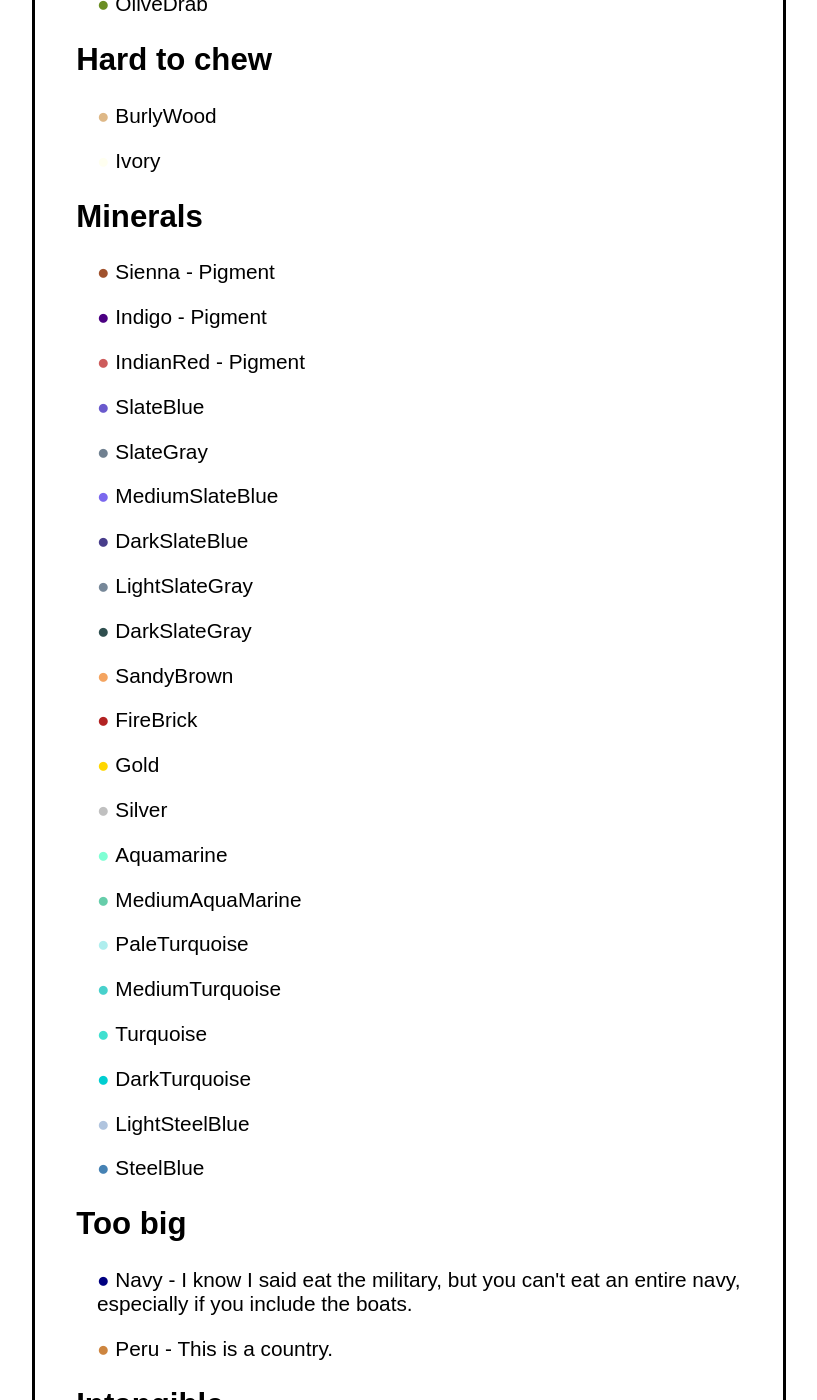
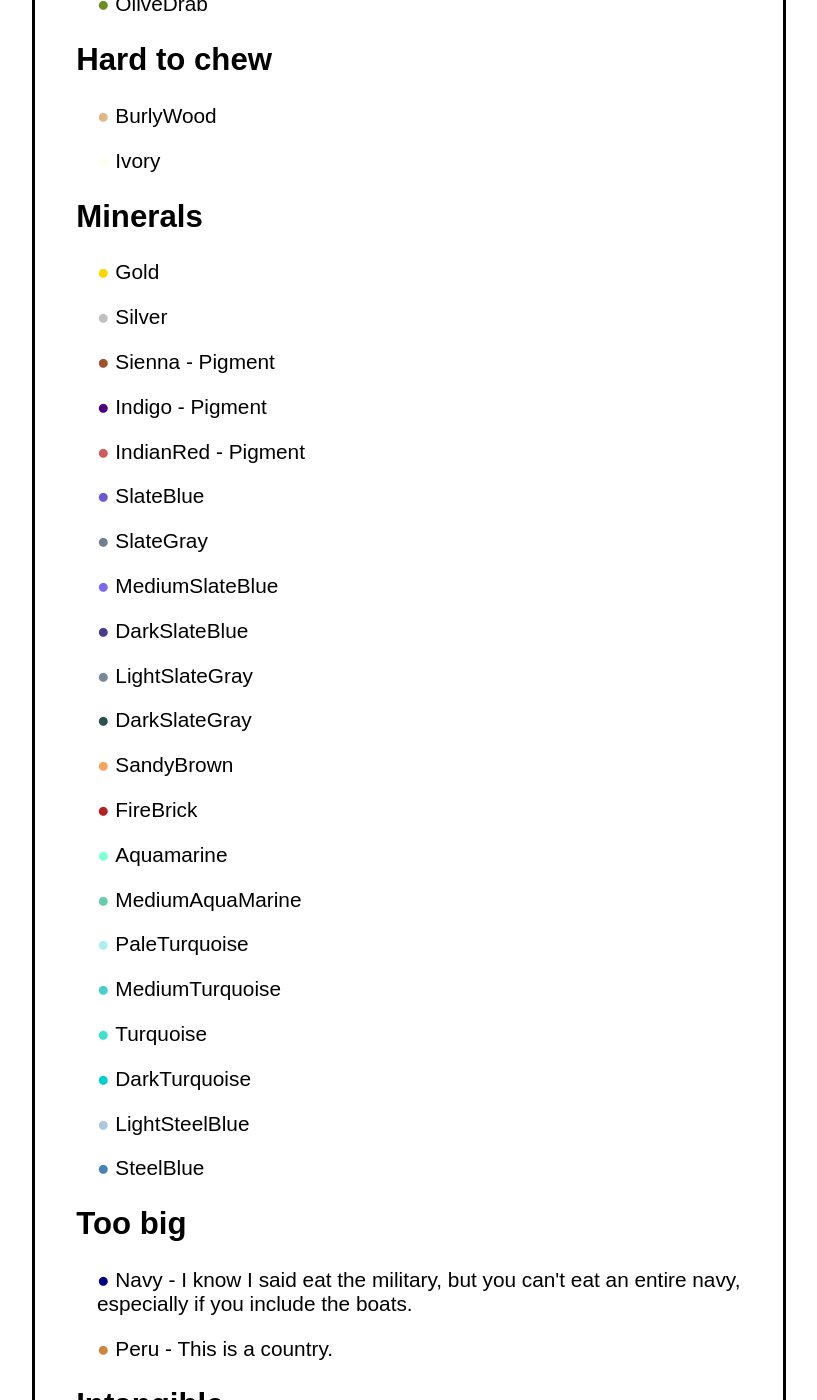
Before and after one commit to Roachbones/Roachbones.github.io, a Jekyll site: the page edible_colors.html, which Jekyll copies as it is, in a window 1280 px wide and 1400 px high, scrolled down 3117 px. Shown: the whole window, without its empty margins (231-1048 px from the left). Built offline with Jekyll 4.4.1, drawn with Linux system fonts in a browser that asks for light colours.

Commit message:
Promote noble metals

```diff
--- a/edible_colors.html
+++ b/edible_colors.html
@@ -111,6 +111,8 @@
 		</div>
 		<h2>Minerals</h2>
 		<div style="padding-left:1em;">
+			<p><span aria-hidden="true" style="color:Gold;">●</span>&nbsp;Gold</p>
+			<p><span aria-hidden="true" style="color:Silver;">●</span>&nbsp;Silver</p>
 			<p><span aria-hidden="true" style="color:Sienna;">●</span>&nbsp;Sienna - Pigment</p>
 			<p><span aria-hidden="true" style="color:Indigo;">●</span>&nbsp;Indigo - Pigment</p>
 			<p><span aria-hidden="true" style="color:IndianRed;">●</span>&nbsp;IndianRed - Pigment</p>
@@ -122,8 +124,6 @@
 			<p><span aria-hidden="true" style="color:DarkSlateGray;">●</span>&nbsp;DarkSlateGray</p>
 			<p><span aria-hidden="true" style="color:SandyBrown;">●</span>&nbsp;SandyBrown</p>
 			<p><span aria-hidden="true" style="color:FireBrick;">●</span>&nbsp;FireBrick</p>
-			<p><span aria-hidden="true" style="color:Gold;">●</span>&nbsp;Gold</p>
-			<p><span aria-hidden="true" style="color:Silver;">●</span>&nbsp;Silver</p>
 			<p><span aria-hidden="true" style="color:Aquamarine;">●</span>&nbsp;Aquamarine</p>
 			<p><span aria-hidden="true" style="color:MediumAquaMarine;">●</span>&nbsp;MediumAquaMarine</p>
 			<p><span aria-hidden="true" style="color:PaleTurquoise;">●</span>&nbsp;PaleTurquoise</p>
--- a/edible_colours.html
+++ b/edible_colours.html
@@ -111,6 +111,8 @@
 		</div>
 		<h2>Minerals</h2>
 		<div style="padding-left:1em;">
+			<p><span aria-hidden="true" style="color:Gold;">●</span>&nbsp;Gold</p>
+			<p><span aria-hidden="true" style="color:Silver;">●</span>&nbsp;Silver</p>
 			<p><span aria-hidden="true" style="color:Sienna;">●</span>&nbsp;Sienna - Pigment</p>
 			<p><span aria-hidden="true" style="color:Indigo;">●</span>&nbsp;Indigo - Pigment</p>
 			<p><span aria-hidden="true" style="color:IndianRed;">●</span>&nbsp;IndianRed - Pigment</p>
@@ -122,8 +124,6 @@
 			<p><span aria-hidden="true" style="color:DarkSlateGray;">●</span>&nbsp;DarkSlateGray</p>
 			<p><span aria-hidden="true" style="color:SandyBrown;">●</span>&nbsp;SandyBrown</p>
 			<p><span aria-hidden="true" style="color:FireBrick;">●</span>&nbsp;FireBrick</p>
-			<p><span aria-hidden="true" style="color:Gold;">●</span>&nbsp;Gold</p>
-			<p><span aria-hidden="true" style="color:Silver;">●</span>&nbsp;Silver</p>
 			<p><span aria-hidden="true" style="color:Aquamarine;">●</span>&nbsp;Aquamarine</p>
 			<p><span aria-hidden="true" style="color:MediumAquaMarine;">●</span>&nbsp;MediumAquaMarine</p>
 			<p><span aria-hidden="true" style="color:PaleTurquoise;">●</span>&nbsp;PaleTurquoise</p>
```
